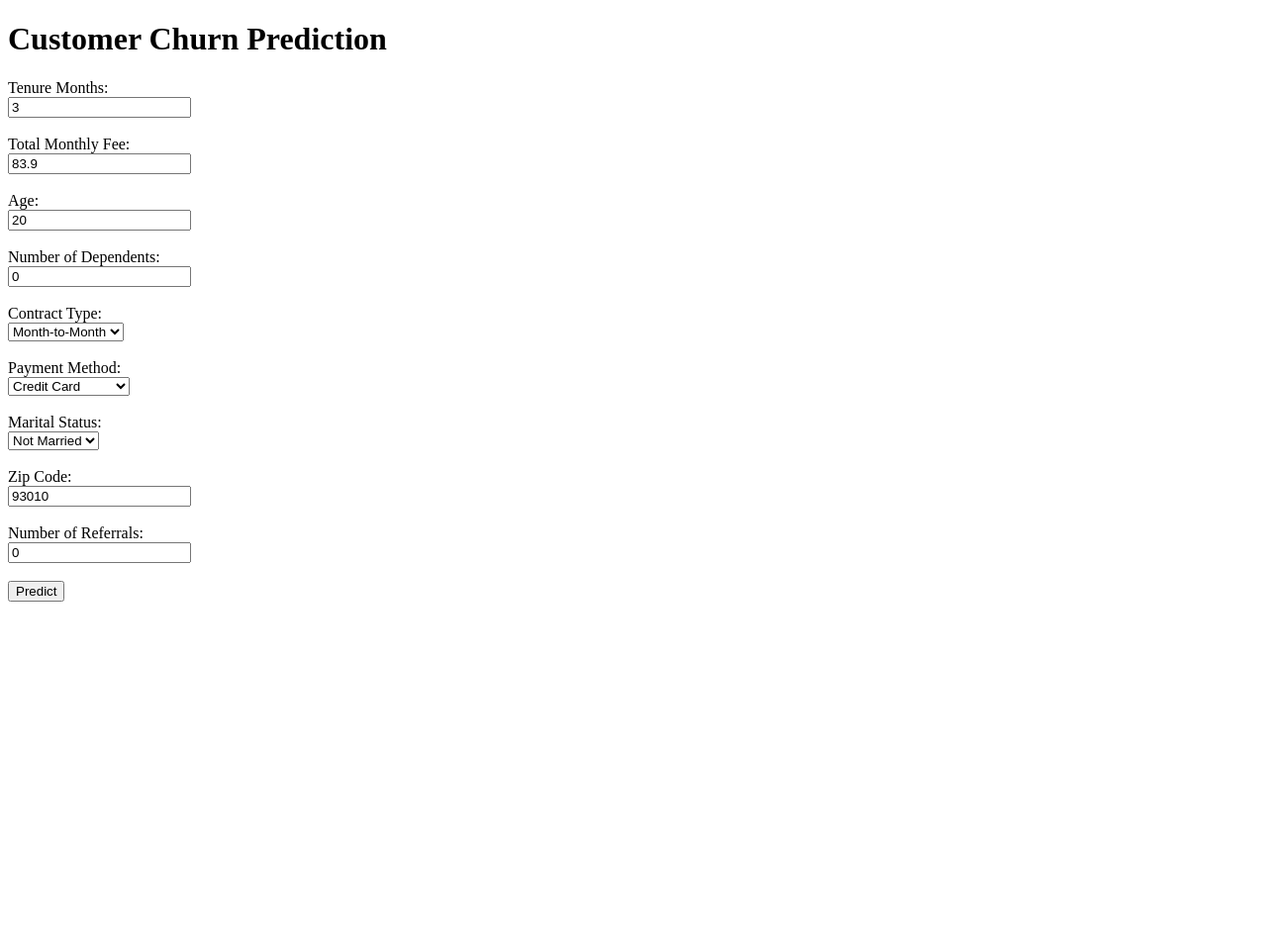
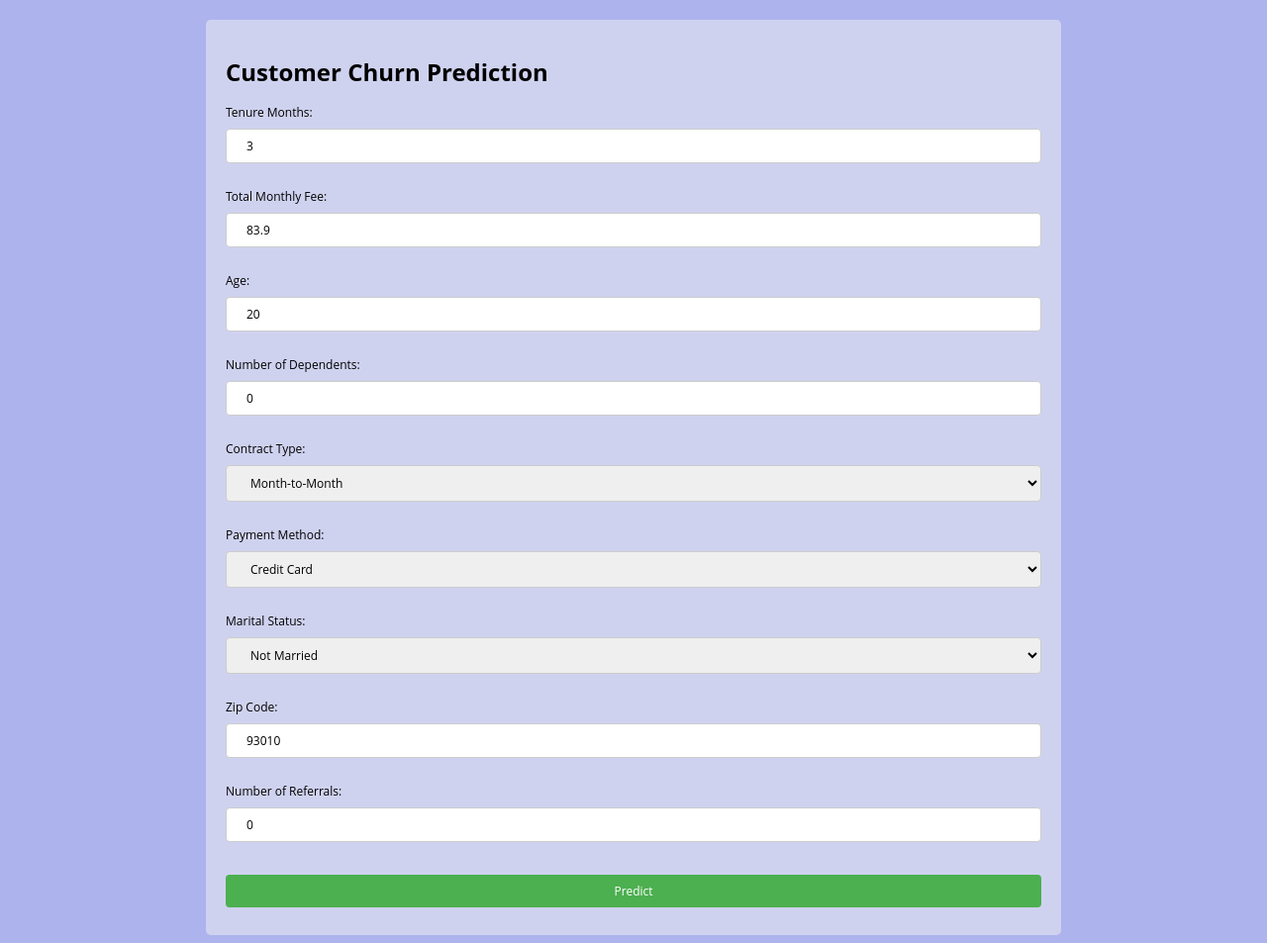
Before and after one commit to Yaching7/may24_T02, a Flask app: template src/templates/index.html in a window 1280 px wide. Shown: the whole page at 99% size. Before the commit the page ends 608 px from the top, so only its background shows below. Run offline with Flask 3, Linux system fonts and the light colour scheme; the template is opened without the code that fills it, so the values that code supplies are empty.

Commit message:
added css

```diff
--- /dev/null
+++ b/src/static/style.css
@@ -0,0 +1,56 @@
+/*  1. Set font of entire webpage to Open Sans (Google Font)  */
+
+body {
+    /* Source: https://fonts.google.com/specimen/Open+Sans */
+    font-family: 'Open Sans', sans-serif;
+    background: #adb3ed;
+    font-size: 12px;
+}
+
+input, select {
+    /* Reference: https://stackoverflow.com/a/6080482 */
+    font-family: inherit;
+    font-size: inherit;
+}
+
+
+/*  2. Simple CSS formatting for HTML form
+    Code adapted from https://www.w3schools.com/css/tryit.asp?filename=trycss_forms
+    Tutorial: https://www.w3schools.com/css/css_form.asp
+*/
+
+input[type=text], select {
+    width: 100%;
+    padding: 8px 20px;
+    margin: 8px 0;
+    display: inline-block;
+    border: 1px solid #ccc;
+    border-radius: 4px;
+    box-sizing: border-box;
+}
+
+input[type=submit] {
+    width: 100%;
+    background-color: #4CAF50;
+    color: white;
+    padding: 8px 20px;
+    margin: 8px 0;
+    border: none;
+    border-radius: 4px;
+    cursor: pointer;
+}
+
+input[type=submit]:hover {
+    background-color: #45a049;
+}
+
+div {
+    border-radius: 5px;
+    padding: 20px;
+    /* add margins to reduce box width */
+    margin-top: 20px;
+    margin-left: 200px;
+    margin-right: 200px;
+    /* add 50% transparency for styling */
+    background-color: rgba(242, 242, 242, 0.5);
+}
--- a/src/templates/index.html
+++ b/src/templates/index.html
@@ -2,6 +2,8 @@
 <html>
 <head>
     <title>Predict Insurance Charges</title>
+    <link type="text/css" rel="stylesheet" href="{{ url_for('static', filename='css/style.css') }}" />
+
 </head>
 <body>
     <div>
```
